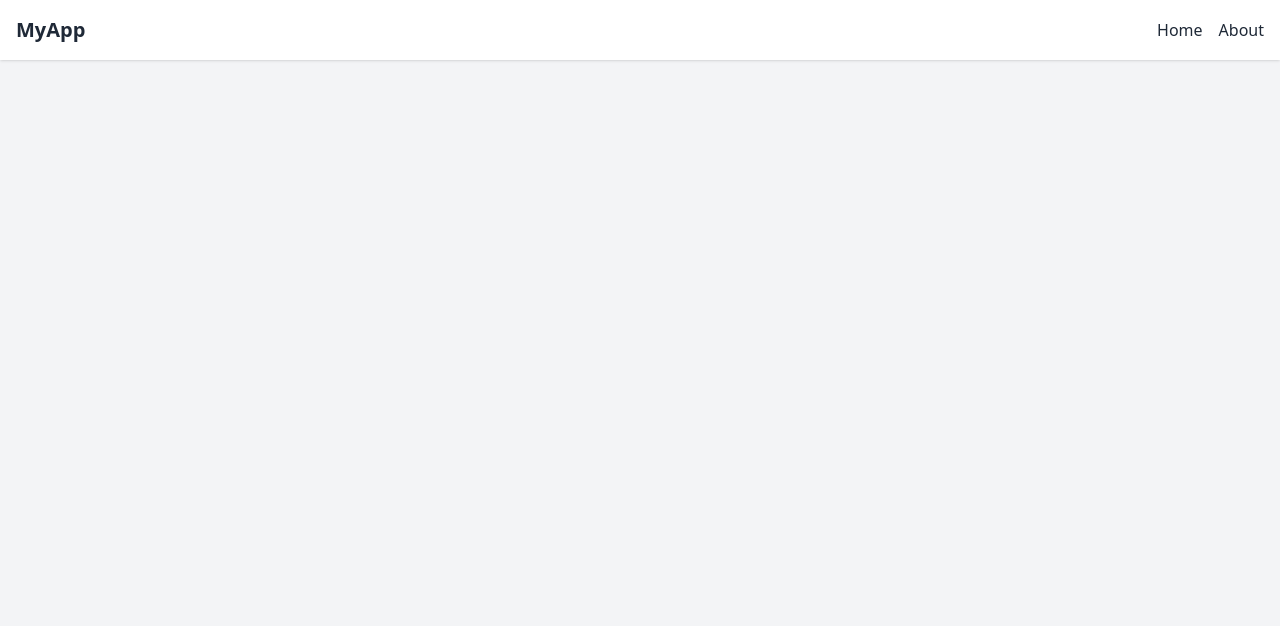
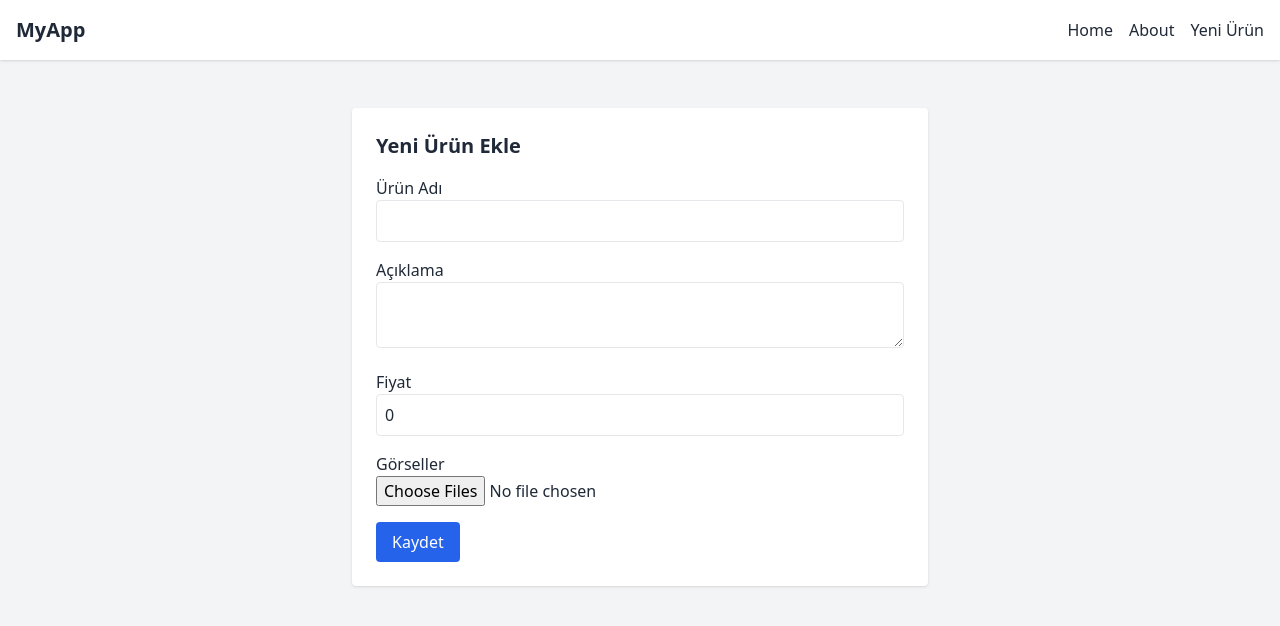
Before and after one commit to ntxso/client, a React (Vite) app: page /new in a window 1280 px wide. Before the commit this address had no page. Shown: the top 626 px of the page. Built offline with nearby package versions, Linux system fonts and the light colour scheme.

Commit message:
pc degis

```diff
--- a/src/App.tsx
+++ b/src/App.tsx
@@ -2,6 +2,7 @@ import { Routes, Route } from 'react-router-dom'
 import Navbar from './components/Navbar'
 import Home from './pages/Home'
 import About from './pages/About'
+import NewProduct from './pages/NewProduct'
 
 function App() {
   return (
@@ -11,6 +12,8 @@ function App() {
         <Routes>
           <Route path="/" element={<Home />} />
           <Route path="/about" element={<About />} />
+          <Route path="/new" element={<NewProduct />} />
+
         </Routes>
       </main>
     </div>
--- a/src/components/Navbar.tsx
+++ b/src/components/Navbar.tsx
@@ -7,6 +7,8 @@ const Navbar = () => {
       <div className="space-x-4">
         <Link to="/" className="hover:text-blue-600">Home</Link>
         <Link to="/about" className="hover:text-blue-600">About</Link>
+        <Link to="/new" className="hover:text-blue-600">Yeni Ürün</Link>
+
       </div>
     </nav>
   )
--- a/src/components/ProductForm.tsx
+++ b/src/components/ProductForm.tsx
@@ -1,124 +1,125 @@
-// import { useState, ChangeEvent, FormEvent } from 'react'
+import { useState} from 'react'
+import type { ChangeEvent, FormEvent } from 'react'
 
-// interface Product {
-//   name: string
-//   description: string
-//   price: number
-//   images: File[]
-// }
+interface Product {
+  name: string
+  description: string
+  price: number
+  images: File[]
+}
 
-// const ProductForm = () => {
-//   const [product, setProduct] = useState<Product>({
-//     name: '',
-//     description: '',
-//     price: 0,
-//     images: [],
-//   })
+const ProductForm = () => {
+  const [product, setProduct] = useState<Product>({
+    name: '',
+    description: '',
+    price: 0,
+    images: [],
+  })
 
-//   const [imagePreviews, setImagePreviews] = useState<string[]>([])
+  const [imagePreviews, setImagePreviews] = useState<string[]>([])
 
-//   const handleChange = (e: ChangeEvent<HTMLInputElement | HTMLTextAreaElement>) => {
-//     const { name, value } = e.target
-//     setProduct(prev => ({
-//       ...prev,
-//       [name]: name === 'price' ? parseFloat(value) : value,
-//     }))
-//   }
+  const handleChange = (e: ChangeEvent<HTMLInputElement | HTMLTextAreaElement>) => {
+    const { name, value } = e.target
+    setProduct(prev => ({
+      ...prev,
+      [name]: name === 'price' ? parseFloat(value) : value,
+    }))
+  }
 
-//   const handleImageChange = (e: ChangeEvent<HTMLInputElement>) => {
-//     const files = e.target.files
-//     if (files) {
-//       const fileArray = Array.from(files)
-//       setProduct(prev => ({ ...prev, images: fileArray }))
+  const handleImageChange = (e: ChangeEvent<HTMLInputElement>) => {
+    const files = e.target.files
+    if (files) {
+      const fileArray = Array.from(files)
+      setProduct(prev => ({ ...prev, images: fileArray }))
 
-//       // Görsel önizleme
-//       const previews = fileArray.map(file => URL.createObjectURL(file))
-//       setImagePreviews(previews)
-//     }
-//   }
+      // Görsel önizleme
+      const previews = fileArray.map(file => URL.createObjectURL(file))
+      setImagePreviews(previews)
+    }
+  }
 
-//   const handleSubmit = (e: FormEvent) => {
-//     e.preventDefault()
+  const handleSubmit = (e: FormEvent) => {
+    e.preventDefault()
 
-//     // Geçici olarak sadece console'a yaz
-//     console.log('Ürün:', product)
+    // Geçici olarak sadece console'a yaz
+    console.log('Ürün:', product)
 
-//     // TODO: API'ye gönderim / Cloudinary entegrasyonu
+    // TODO: API'ye gönderim / Cloudinary entegrasyonu
 
-//     alert('Ürün gönderildi (henüz backend bağlantısı yapılmadı)')
-//   }
+    alert('Ürün gönderildi (henüz backend bağlantısı yapılmadı)')
+  }
 
-//   return (
-//     <form onSubmit={handleSubmit} className="space-y-4 bg-white p-6 rounded shadow max-w-xl mx-auto mt-8">
-//       <h2 className="text-xl font-bold mb-4">Yeni Ürün Ekle</h2>
+  return (
+    <form onSubmit={handleSubmit} className="space-y-4 bg-white p-6 rounded shadow max-w-xl mx-auto mt-8">
+      <h2 className="text-xl font-bold mb-4">Yeni Ürün Ekle</h2>
 
-//       <div>
-//         <label className="block font-medium">Ürün Adı</label>
-//         <input
-//           type="text"
-//           name="name"
-//           value={product.name}
-//           onChange={handleChange}
-//           required
-//           className="w-full border p-2 rounded"
-//         />
-//       </div>
+      <div>
+        <label className="block font-medium">Ürün Adı</label>
+        <input
+          type="text"
+          name="name"
+          value={product.name}
+          onChange={handleChange}
+          required
+          className="w-full border p-2 rounded"
+        />
+      </div>
 
-//       <div>
-//         <label className="block font-medium">Açıklama</label>
-//         <textarea
-//           name="description"
-//           value={product.description}
-//           onChange={handleChange}
-//           required
-//           className="w-full border p-2 rounded"
-//         />
-//       </div>
+      <div>
+        <label className="block font-medium">Açıklama</label>
+        <textarea
+          name="description"
+          value={product.description}
+          onChange={handleChange}
+          required
+          className="w-full border p-2 rounded"
+        />
+      </div>
 
-//       <div>
-//         <label className="block font-medium">Fiyat</label>
-//         <input
-//           type="number"
-//           name="price"
-//           value={product.price}
-//           onChange={handleChange}
-//           required
-//           className="w-full border p-2 rounded"
-//         />
-//       </div>
+      <div>
+        <label className="block font-medium">Fiyat</label>
+        <input
+          type="number"
+          name="price"
+          value={product.price}
+          onChange={handleChange}
+          required
+          className="w-full border p-2 rounded"
+        />
+      </div>
 
-//       <div>
-//         <label className="block font-medium">Görseller</label>
-//         <input
-//           type="file"
-//           multiple
-//           accept="image/*"
-//           onChange={handleImageChange}
-//           className="w-full"
-//         />
-//       </div>
+      <div>
+        <label className="block font-medium">Görseller</label>
+        <input
+          type="file"
+          multiple
+          accept="image/*"
+          onChange={handleImageChange}
+          className="w-full"
+        />
+      </div>
 
-//       {imagePreviews.length > 0 && (
-//         <div className="flex flex-wrap gap-2 mt-2">
-//           {imagePreviews.map((src, index) => (
-//             <img
-//               key={index}
-//               src={src}
-//               alt={`preview-${index}`}
-//               className="w-24 h-24 object-cover border rounded"
-//             />
-//           ))}
-//         </div>
-//       )}
+      {imagePreviews.length > 0 && (
+        <div className="flex flex-wrap gap-2 mt-2">
+          {imagePreviews.map((src, index) => (
+            <img
+              key={index}
+              src={src}
+              alt={`preview-${index}`}
+              className="w-24 h-24 object-cover border rounded"
+            />
+          ))}
+        </div>
+      )}
 
-//       <button
-//         type="submit"
-//         className="bg-blue-600 hover:bg-blue-700 text-white px-4 py-2 rounded"
-//       >
-//         Kaydet
-//       </button>
-//     </form>
-//   )
-// }
+      <button
+        type="submit"
+        className="bg-blue-600 hover:bg-blue-700 text-white px-4 py-2 rounded"
+      >
+        Kaydet
+      </button>
+    </form>
+  )
+}
 
-// export default ProductForm
+export default ProductForm
--- /dev/null
+++ b/src/pages/NewProduct.tsx
@@ -0,0 +1,11 @@
+import ProductForm from '../components/ProductForm'
+
+const NewProduct = () => {
+  return (
+    <div>
+      <ProductForm />
+    </div>
+  )
+}
+
+export default NewProduct
```
